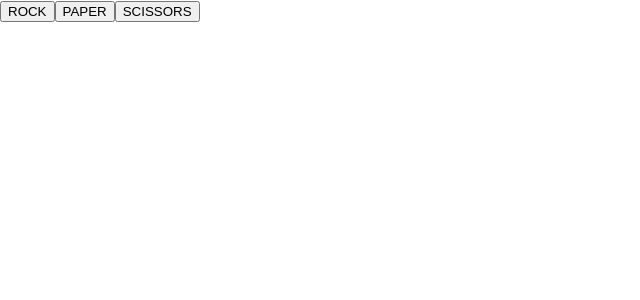
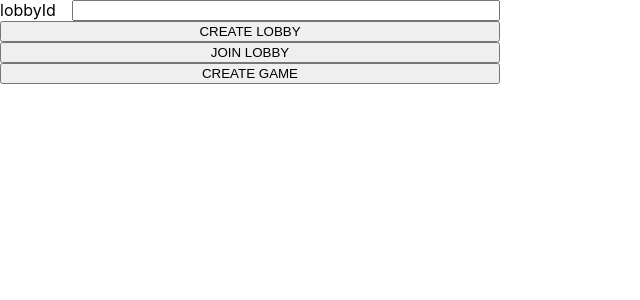
Before and after one commit to fzavalia/rock-paper-scissors, a React (Create React App) app in the folder frontend/: page / in a window 1280 px wide. Shown: the top 300 px of the page, without its empty margins (0-640 px from the left). Built offline with nearby package versions, Linux system fonts and the light colour scheme; no server answers.

Commit message:
Test front

```diff
--- a/frontend/src/App.tsx
+++ b/frontend/src/App.tsx
@@ -1,81 +1,31 @@
 import React, { useState, useEffect } from "react";
 import io from "socket.io-client";
-import { BrowserRouter as Router, Route, Switch } from "react-router-dom";
 
 const socket = io("http://localhost:8080");
 
 const App = () => {
+  const [lobbyId, setLobbyId] = useState<any>("");
+  useEffect(() => {
+    socket.on("created-lobby", (data: any) => {
+      console.log(data);
+      setLobbyId(data.lobby.id);
+    });
+    socket.on("joined-lobby", (data: any) => {
+      console.log(data);
+    });
+    socket.on("created-game", (data: any) => {
+      console.log(data);
+    });
+  }, []);
   return (
-    <Router>
-      <Switch>
-        <Route path="/:gameId" component={JoinGame} />
-        <Route component={StartGame} />
-      </Switch>
-    </Router>
-  );
-};
-
-const StartGame = () => {
-  const [selectedHand, setSelectedHand] = useState<string | undefined>();
-
-  useEffect(() => {
-    const onGameStarted = (game: any) => {
-      console.log(game);
-      socket.emit("play-hand", selectedHand);
-    };
-    socket.on("game-started", onGameStarted);
-    return () => {
-      socket.off("game-started", onGameStarted);
-    };
-  }, [selectedHand]);
-
-  const onClick = (hand: string) => {
-    if (!selectedHand) {
-      socket.emit("start-game");
-      setSelectedHand(hand);
-    }
-  };
-
-  return (
-    <div>
-      <button disabled={!!selectedHand} onClick={() => onClick("rock")}>
-        ROCK
-      </button>
-      <button disabled={!!selectedHand} onClick={() => onClick("paper")}>
-        PAPER
-      </button>
-      <button disabled={!!selectedHand} onClick={() => onClick("scissors")}>
-        SCISSORS
-      </button>
-      {selectedHand && <div>Selected: {selectedHand}</div>}
-    </div>
-  );
-};
-
-const JoinGame = (props: { gameId: string }) => {
-  const [selectedHand, setSelectedHand] = useState<string | undefined>();
-
-  useEffect(() => {}, [selectedHand]);
-
-  const onClick = (hand: string) => {
-    if (!selectedHand) {
-      setSelectedHand(hand);
-      socket.emit("play-hand", hand);
-    }
-  };
-
-  return (
-    <div>
-      <button disabled={!!selectedHand} onClick={() => onClick("rock")}>
-        ROCK
-      </button>
-      <button disabled={!!selectedHand} onClick={() => onClick("paper")}>
-        PAPER
-      </button>
-      <button disabled={!!selectedHand} onClick={() => onClick("scissors")}>
-        SCISSORS
-      </button>
-      {selectedHand && <div>Selected: {selectedHand}</div>}
+    <div style={{ display: "flex", flexDirection: "column", width: 500 }}>
+      <div style={{ display: "flex" }}>
+        <span style={{ marginRight: "1rem" }}>lobbyId</span>
+        <input style={{ flex: 1 }} value={lobbyId} onChange={e => setLobbyId(e.target.value)} />
+      </div>
+      <button onClick={() => socket.emit("create-lobby", 3)}>CREATE LOBBY</button>
+      <button onClick={() => socket.emit("join-lobby", lobbyId)}>JOIN LOBBY</button>
+      <button onClick={() => socket.emit("create-game", lobbyId)}>CREATE GAME</button>
     </div>
   );
 };
```
